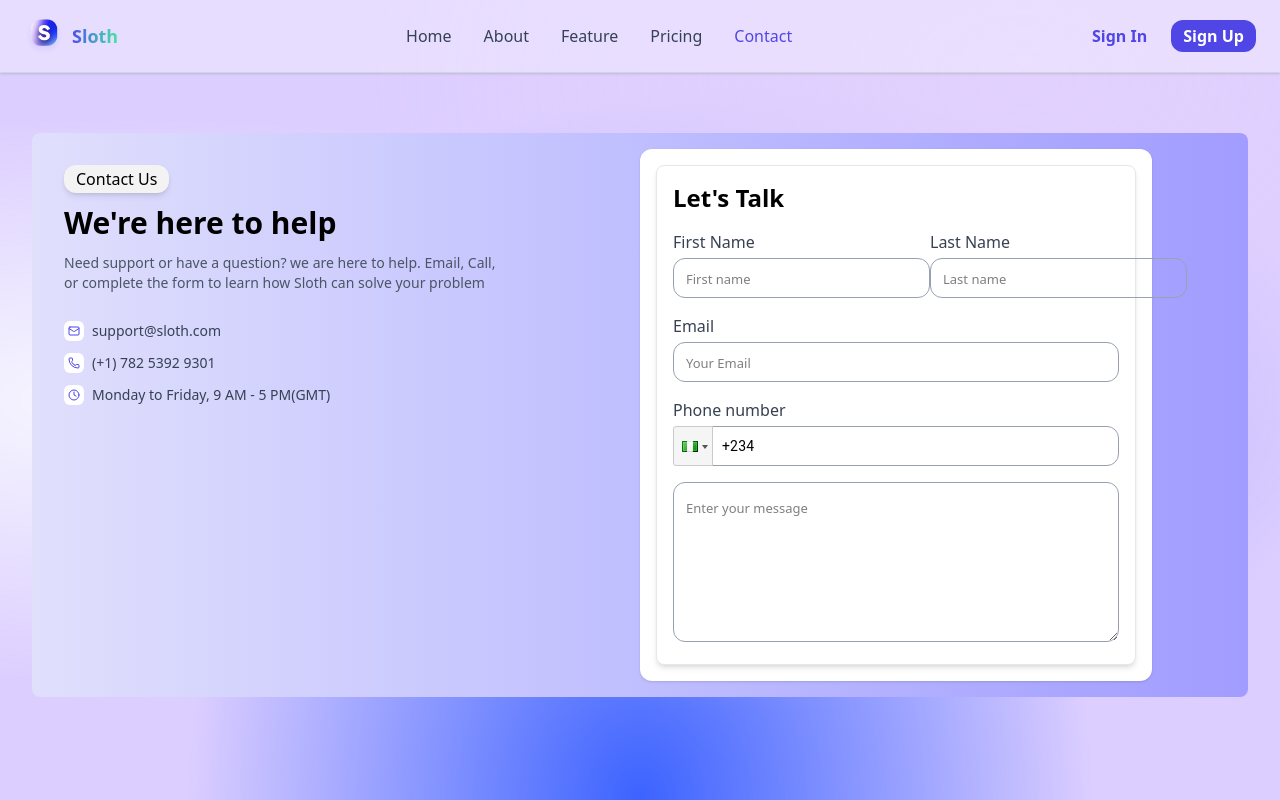
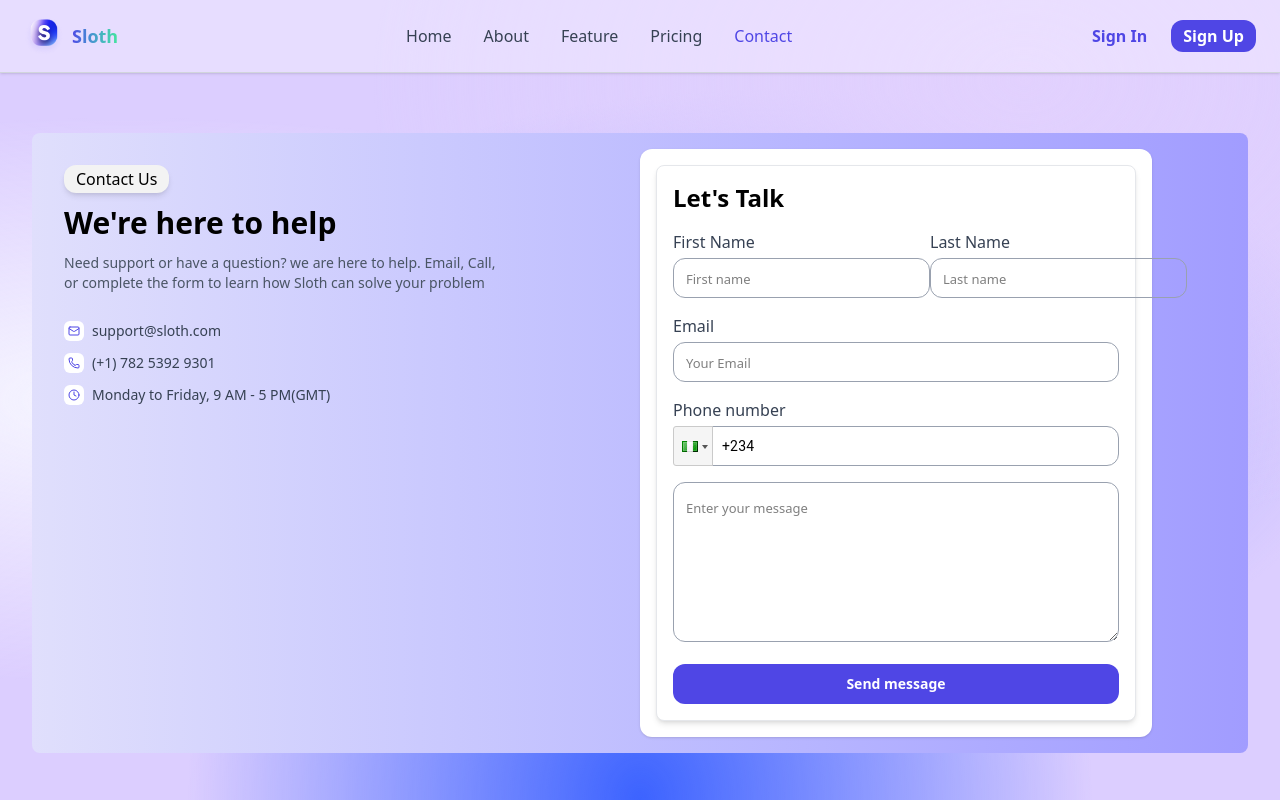
Before and after one commit to larryasure/authNew, a React (Vite) app in the folder client/: page /contact in a window 1280 px wide. Shown: the top 800 px of the page. Built offline with nearby package versions, Linux system fonts and the light colour scheme; no server answers.

Commit message:
PreventDefault

```diff
--- a/client/src/Pages/Contact.jsx
+++ b/client/src/Pages/Contact.jsx
@@ -103,8 +103,15 @@ export default function Contact() {
               </label>
 
               <label htmlFor="">
-                <textarea name="message" placeholder="Enter your message" id="" className=" placeholder:text-[13px] placeholder:font-medium w-full active:outline-0 border border-gray-400 rounded-xl h-40 outline-0 py-4 px-3  "></textarea>
+                <textarea
+                  name="message"
+                  placeholder="Enter your message"
+                  id=""
+                  className=" placeholder:text-[13px] placeholder:font-medium w-full active:outline-0 border border-gray-400 rounded-xl h-40 outline-0 py-4 px-3  "
+                ></textarea>
               </label>
+
+              <button className="text-white font-semibold text-sm  bg-[var(--brand)] px-5 py-2.5 rounded-xl ">Send message</button>
             </form>
           </div>
         </div>
```
